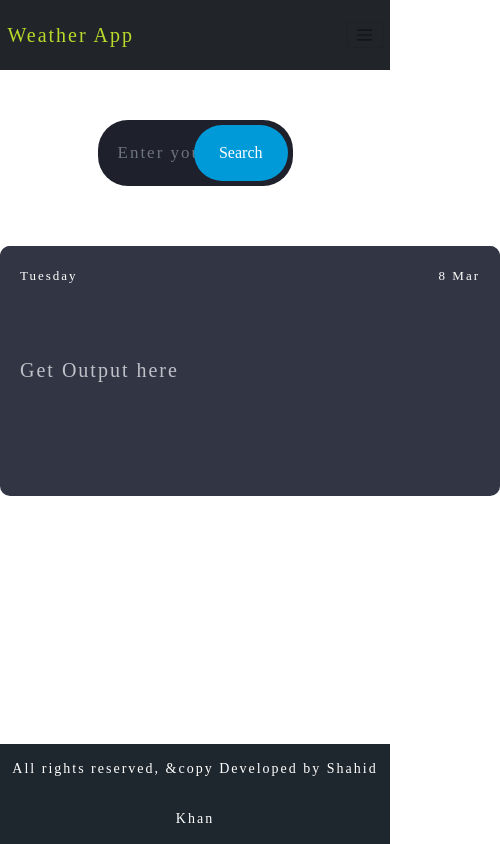
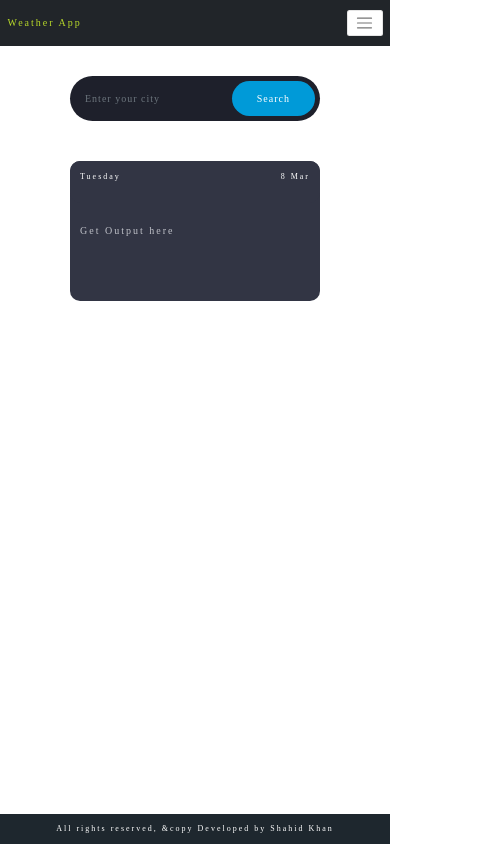
Before and after one commit to ShahidKhan3464/14-weather-app, a React (Create React App) app: page /weather in a window 390 px wide. Shown: the whole page, 500 px wide, since content can reach past the window. Built offline with nearby package versions, Linux system fonts and the light colour scheme; a web font is replaced by a local one.

Commit message:
phone approachs

```diff
--- /dev/null
+++ b/src/Css/Phone.css
@@ -0,0 +1,101 @@
+@media (max-width: 400px) {
+    body {
+        width: 100%;
+    }
+
+    .navbar {
+        padding: 1rem 0;
+    }
+
+    .navbar .logo {
+        font-size: 1rem;
+    }
+
+    .navbar-toggler {
+        background-color: #fff !important;
+    }
+
+    .navbar .link {
+        background-color: white !important;
+    }
+
+    /* Form */
+    .form {
+        width: 25rem;
+        margin: 3rem auto 4rem;
+    }
+
+    .form input[type="text"] {
+        font-size: 1rem;
+        padding: 1.5rem 0 1.5rem 1.5rem;
+        letter-spacing: 1px;
+    }
+
+    .form button {
+        font-size: 1rem;
+        letter-spacing: 1px;
+    }
+
+    /* Weather Info */
+    .weatherInfo {
+        width: 25rem;
+        height: 14rem;
+    }
+
+    .top_layer p {
+        font-size: 0.8rem;
+        padding: 1rem;
+    }
+
+    .main_layer {
+        padding: 1rem;
+    }
+
+    .main_layer .city_name {
+        font-size: 1rem;
+        padding: 1rem 0;
+    }
+
+    .middle_layer p, .middle_layer .fa {
+        font-size: 2rem;
+    }
+
+    /* Footer */
+    .footer p {
+        font-size: 0.8rem;
+        line-height: 3rem;
+    }
+
+    /* Home */
+    .row .left {
+        height: 35rem;
+        margin: 0 1rem 0 1rem;
+    }
+
+    .left p {
+        font-size: 1rem;
+    }
+
+    .left h1 {
+        font-size: 1.8rem;
+        margin: 0rem 0 1rem 0;
+        letter-spacing: 2px;
+    }
+
+    .left button {
+        padding: 0.5rem 1.5rem;
+        font-size: 1rem;
+    }
+
+    .row .right {
+        height: 0rem;
+        position: absolute;
+        top: 12rem;
+        left: 2rem;
+    }
+
+    .right img {
+        width: 10rem !important;
+    }
+
+}
--- a/src/index.js
+++ b/src/index.js
@@ -3,6 +3,7 @@ import ReactDOM from 'react-dom';
 import { BrowserRouter as Router } from 'react-router-dom';
 import App from './App';
 import './index.css';
+import './Css/Phone.css'
 
 ReactDOM.render(
     <Router>
```
